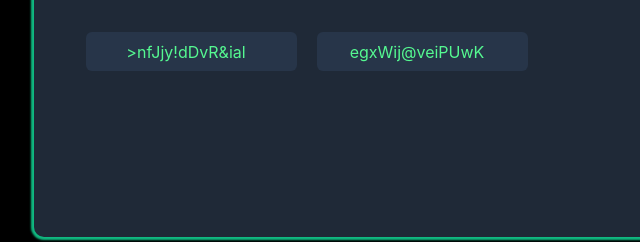
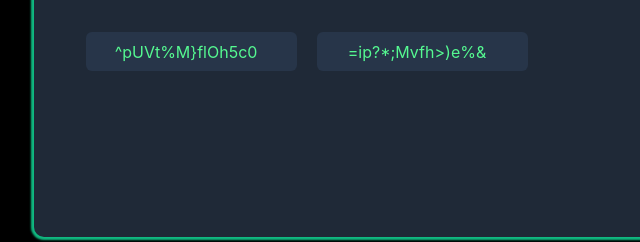
Before and after one commit to jayvjayv/RandomPassword, a plain HTML site: page index.html in a window 1280 px wide. Both pictures are taken after a click on the button "Generate passwords". Shown: the part 501-743 px from the top of the page, 279-919 px from the left. Drawn offline with Linux system fonts and the light colour scheme.

Commit message:
Add createPassword() and gemeratePasswords() to script.js file
Add functionality for the generate passwords UI button and implement addListenerEvent() for the UI button

```diff
--- a/index.html
+++ b/index.html
@@ -20,10 +20,10 @@
       </div>
       <div id="p-container">
           <div class="p-block">
-            <p id="first-password">>nfJjy!dDvR&ial</p>
+            <p id="first-password"></p>
           </div>
           <div class="p-block">
-            <p id="second-password">egxWij@veiPUwK</p>
+            <p id="second-password"></p>
           </div>
       </div>
     </div>
--- a/scripts/script.js
+++ b/scripts/script.js
@@ -1,2 +1,32 @@
+
+//Create DOM elements
+const generatePassword = document.getElementById('generate-passwords');
+
+const firstPassword = document.getElementById('first-password');
+const secondPassword = document.getElementById('second-password');
+
+//Letters Array for Passwords
 const characters = ["A","B","C","D","E","F","G","H","I","J","K","L","M","N","O","P","Q","R","S","T","U","V","W","X","Y","Z","a","b","c","d","e","f","g","h","i","j","k","l","m","n","o","p","q","r","s","t","u","v","w","x","y","z", "0", "1", "2", "3", "4", "5", "6", "7", "8", "9","~","`","!","@","#","$","%","^","&","*","(",")","_","-","+","=","{","[","}","]",",","|",":",";","<",">",".","?",
 "/"];
+let selectedCharacter
+
+//Goal is to create two 15 letter passwords and they don't equal each other
+function createPassword(){
+    let password = "";
+    for(let i=0; i < 15; i++){
+        password += characters[Math.floor(Math.random() * characters.length-1)];
+    }
+
+    return password;
+
+}
+
+function generatePasswords(){
+    firstPassword.innerHTML = createPassword();
+    secondPassword.innerHTML = createPassword();
+}
+
+console.log(characters.length);
+
+//Listener events
+generatePassword.addEventListener("click", generatePasswords);
```
